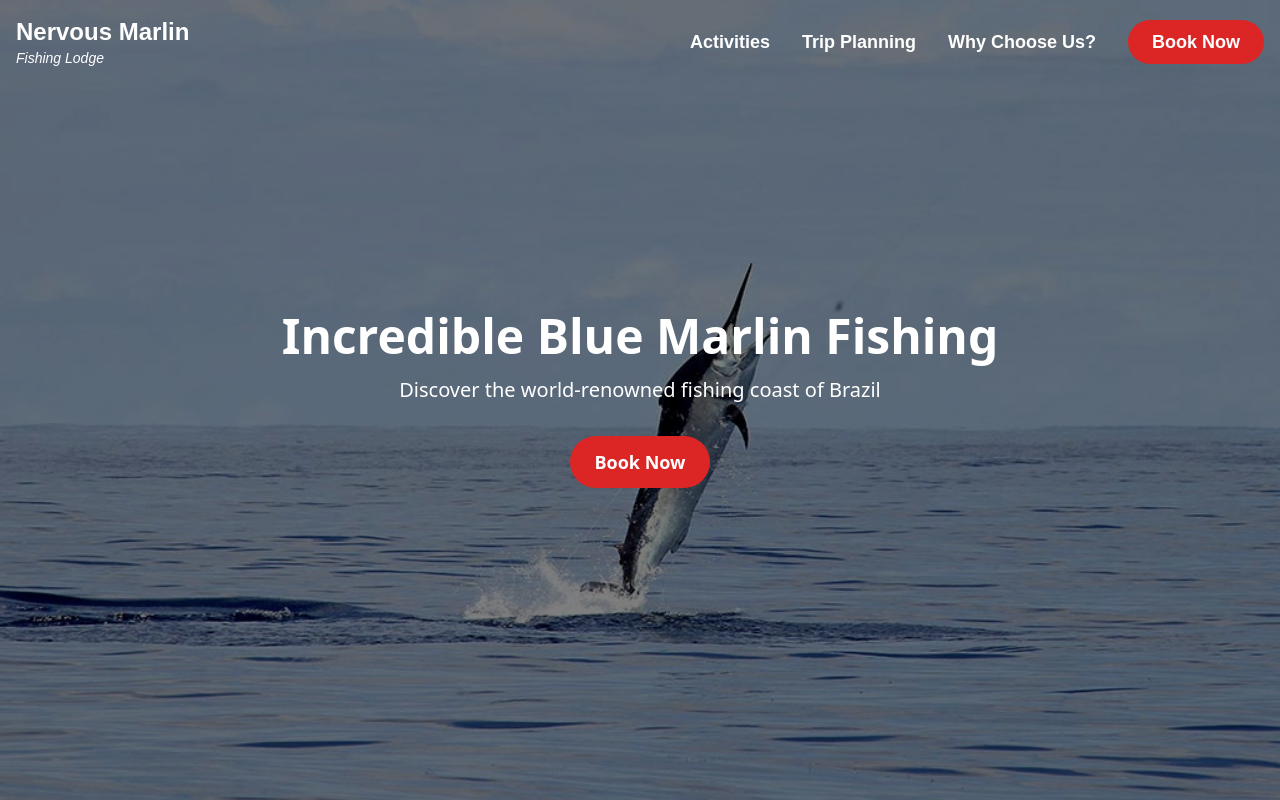
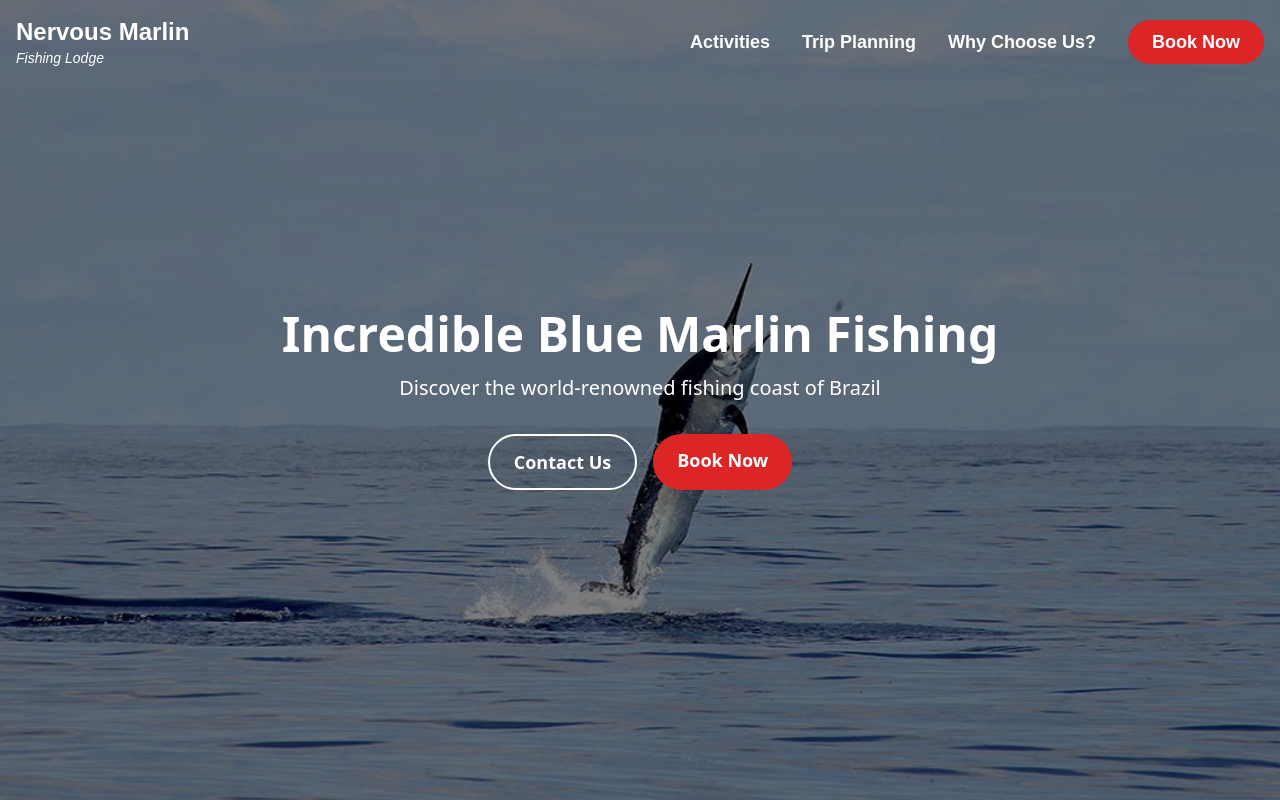
Before and after one commit to alexsaussier/nervous-marlin-website, a Next.js app: page / in a window 1280 px wide. Shown: the top 800 px of the page. Built offline with nearby package versions, Linux system fonts and the light colour scheme.

Commit message:
improvements on landing page

```diff
--- a/app/page.js
+++ b/app/page.js
@@ -16,9 +16,14 @@ export default function Home() {
         <div className="absolute inset-0 bg-black bg-opacity-50 flex flex-col justify-center items-center text-white">
           <h1 className="text-5xl font-bold mb-4">Incredible Blue Marlin Fishing</h1>
           <p className="text-xl mb-8">Discover the world-renowned fishing coast of Brazil</p>
-          <a href="#book" className="bg-red-600 text-white px-6 py-3 rounded-full text-lg font-semibold hover:bg-red-700 transition duration-300">
-            Book Now
-          </a>
+          <div className="flex space-x-4">
+            <a href="#contact" className="bg-transparent border-2 border-white text-white px-6 py-3 rounded-full text-lg font-semibold hover:bg-white hover:text-gray-800 transition duration-300">
+              Contact Us
+            </a>
+            <a href="#book" className="bg-red-600 text-white px-6 py-3 rounded-full text-lg font-semibold hover:bg-red-700 transition duration-300">
+              Book Now
+            </a>
+          </div>
         </div>
       </section>
 
```
